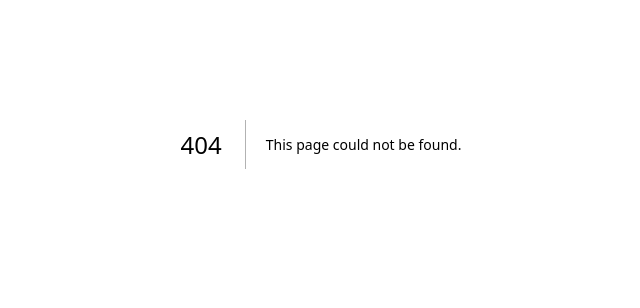
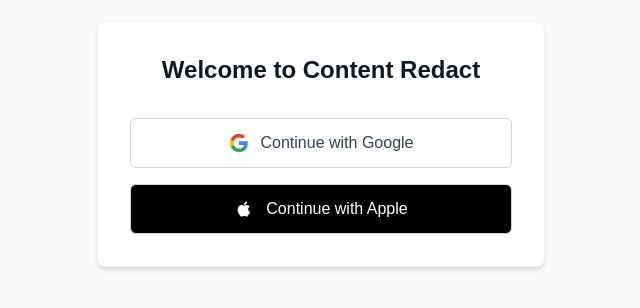
Before and after one commit to contentredact-prog/content-redact-app, a Next.js app in the folder frontend/: page /login in a window 1280 px wide. Before the commit this address had no page. Shown: the part 256-564 px from the top of the page, without its empty margins (319-959 px from the left). Built offline with nearby package versions, Linux system fonts and the light colour scheme.

Commit message:
login page added

```diff
--- /dev/null
+++ b/frontend/app/lib/supabase.js
@@ -0,0 +1,6 @@
+import { createClient } from '@supabase/supabase-js'
+
+const supabaseUrl = process.env.NEXT_PUBLIC_SUPABASE_URL
+const supabaseAnonKey = process.env.NEXT_PUBLIC_SUPABASE_ANON_KEY
+
+export const supabase = createClient(supabaseUrl, supabaseAnonKey)
--- /dev/null
+++ b/frontend/app/login/page.js
@@ -0,0 +1,64 @@
+'use client'
+
+import { supabase } from '../../lib/supabase'
+
+export default function Login() {
+
+  const handleGoogleLogin = async () => {
+    const { error } = await supabase.auth.signInWithOAuth({
+      provider: 'google',
+      options: {
+        // This ensures they are sent back to your dashboard after approving
+        redirectTo: `${window.location.origin}/dashboard`
+      }
+    })
+    if (error) console.error('Google login error:', error.message)
+  }
+
+  const handleAppleLogin = async () => {
+    const { error } = await supabase.auth.signInWithOAuth({
+      provider: 'apple',
+      options: {
+        redirectTo: `${window.location.origin}/dashboard`
+      }
+    })
+    if (error) console.error('Apple login error:', error.message)
+  }
+
+  return (
+    <div className="min-h-screen flex items-center justify-center bg-gray-50">
+      <div className="max-w-md w-full p-8 bg-white rounded-lg shadow-md border border-gray-100">
+        <h2 className="text-2xl font-bold text-center text-gray-900 mb-8">
+          Welcome to Content Redact
+        </h2>
+
+        <div className="space-y-4">
+          {/* Google Button */}
+          <button
+            onClick={handleGoogleLogin}
+            className="w-full flex items-center justify-center gap-3 px-4 py-3 border border-gray-300 rounded-md bg-white text-gray-700 hover:bg-gray-50 transition-colors font-medium"
+          >
+            <svg className="w-5 h-5" viewBox="0 0 24 24">
+              <path fill="#4285F4" d="M22.56 12.25c0-.78-.07-1.53-.2-2.25H12v4.26h5.92c-.26 1.37-1.04 2.53-2.21 3.31v2.77h3.58c2.08-1.92 3.27-4.74 3.27-8.09z" />
+              <path fill="#34A853" d="M12 23c2.97 0 5.46-.98 7.28-2.66l-3.57-2.77c-.98.66-2.23 1.06-3.71 1.06-2.86 0-5.29-1.93-6.16-4.53H2.18v2.84C3.99 20.53 7.7 23 12 23z" />
+              <path fill="#FBBC05" d="M5.84 14.09c-.22-.66-.35-1.36-.35-2.09s.13-1.43.35-2.09V7.07H2.18C1.43 8.55 1 10.22 1 12s.43 3.45 1.18 4.93l2.85-2.22.81-.62z" />
+              <path fill="#EA4335" d="M12 5.38c1.62 0 3.06.56 4.21 1.64l3.15-3.15C17.45 2.09 14.97 1 12 1 7.7 1 3.99 3.47 2.18 7.07l3.66 2.84c.87-2.6 3.3-4.53 6.16-4.53z" />
+            </svg>
+            Continue with Google
+          </button>
+
+          {/* Apple Button */}
+          <button
+            onClick={handleAppleLogin}
+            className="w-full flex items-center justify-center gap-3 px-4 py-3 border border-gray-300 rounded-md bg-black text-white hover:bg-gray-800 transition-colors font-medium"
+          >
+            <svg className="w-5 h-5" fill="currentColor" viewBox="0 0 24 24">
+              <path d="M17.05 20.28c-.98.95-2.05.8-3.08.35-1.09-.46-2.09-.48-3.24 0-1.44.62-2.2.44-3.06-.35C2.79 15.25 3.51 7.59 9.05 7.31c1.35.07 2.29.74 3.08.8 1.18-.04 2.26-.79 3.59-.76 1.03.04 2.45.39 3.32 1.66-2.91 1.76-2.4 5.36.43 6.46-1.12 2.76-2.42 4.81-4.42 4.81zM12.03 7.25c-.15-2.23 1.66-4.07 3.74-4.25.29 2.58-2.34 4.5-3.74 4.25z" />
+            </svg>
+            Continue with Apple
+          </button>
+        </div>
+      </div>
+    </div>
+  )
+}
--- /dev/null
+++ b/package.json
@@ -0,0 +1,5 @@
+{
+  "dependencies": {
+    "@supabase/supabase-js": "^2.103.3"
+  }
+}
```
Also changed, not shown: 1 other file (tests, documents, lock files or other folders).
